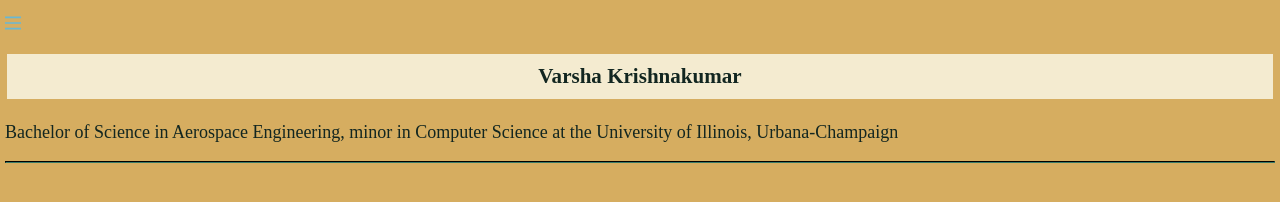
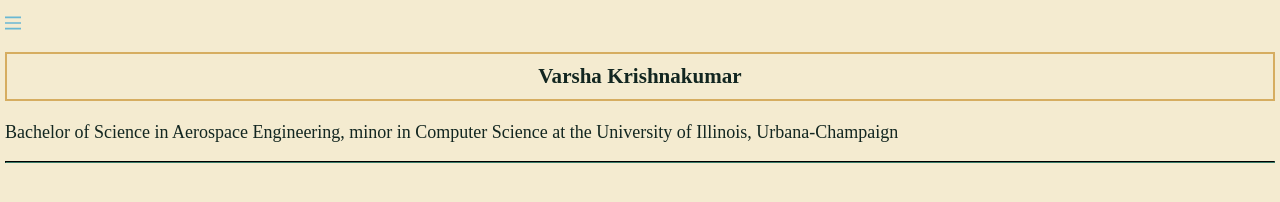
Before and after one commit to varshakrishnakumar/varshakrishnakumar.github.io, a plain HTML site: page index.html in a window 1280 px wide. Drawn offline with Linux system fonts and the light colour scheme.

Commit message:
Update main.css

```diff
--- a/main.css
+++ b/main.css
@@ -16,7 +16,7 @@
 	font-family: 'Times New Roman', 'Times New Roman', Times, serif;
     color: #122620;
     padding-block: 10px;
-    background-color: #D6AD60;
+    background-color: #F4EBD0;
     margin: 5px;
     font-size: 18px;
 }
```
